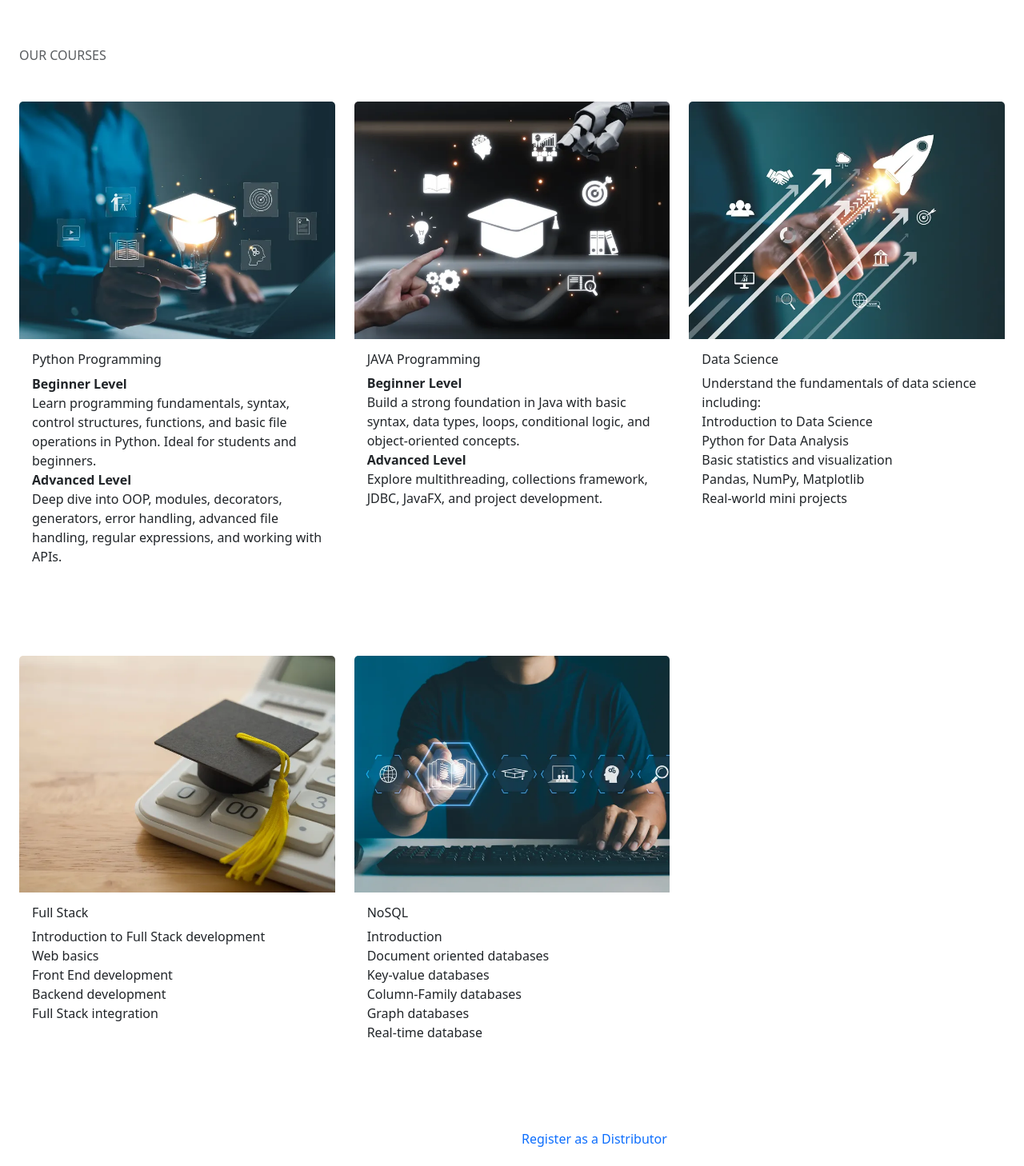
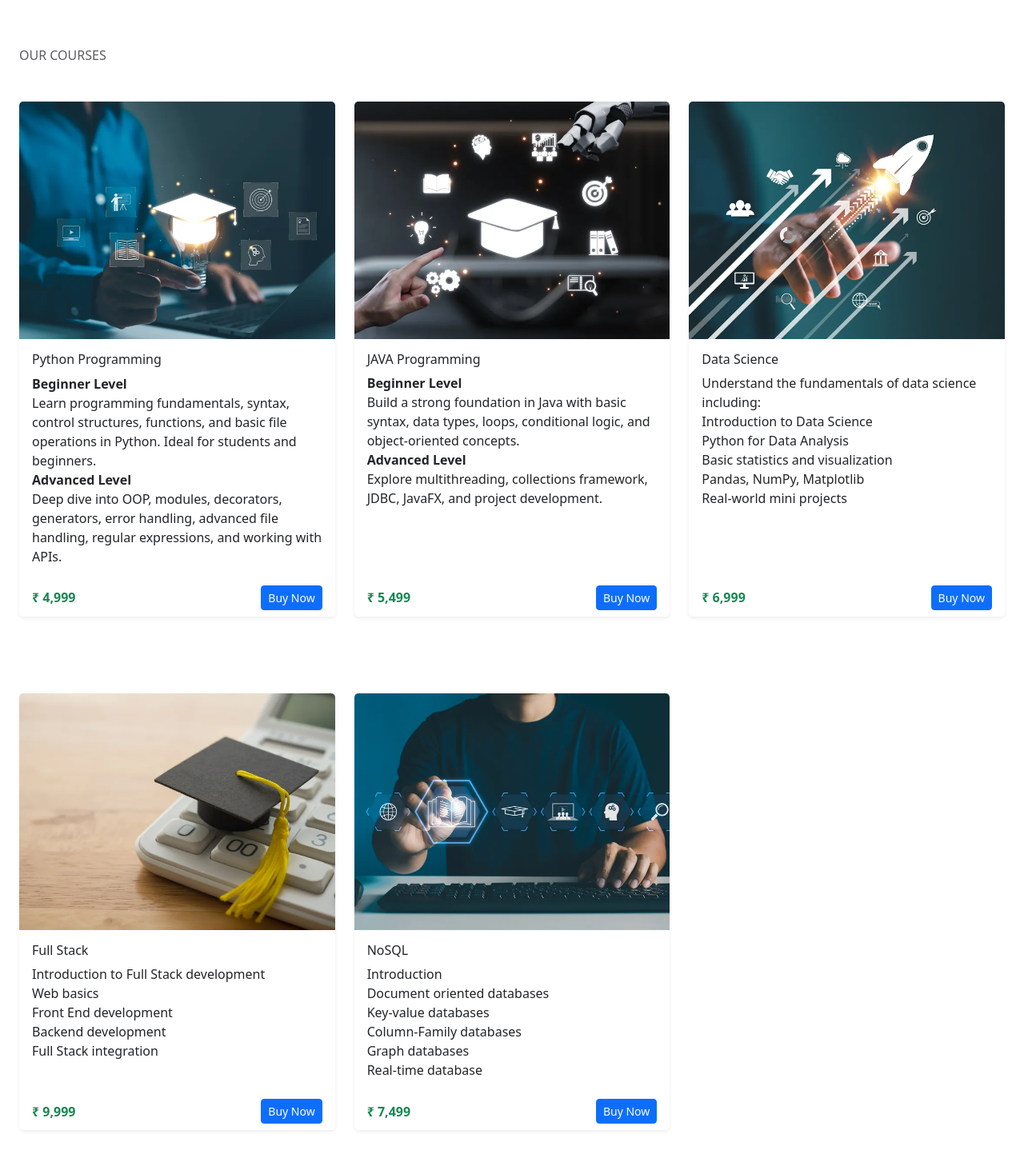
Before and after one commit to Rajasekhara018/edu-frontend, an Angular app in the folder webSite/: page / in a window 1280 px wide. Shown: the part 880-2338 px from the top of the page at 80% size. Built offline with nearby package versions, Linux system fonts and the light colour scheme.

Commit message:
pateway page integration changes

```diff
--- a/webSite/src/app/checkout/checkout.component.ts
+++ b/webSite/src/app/checkout/checkout.component.ts
@@ -1,5 +1,5 @@
-import { ChangeDetectorRef, Component } from '@angular/core';
-import { Router } from '@angular/router';
+import { ChangeDetectorRef, Component, OnInit } from '@angular/core';
+import { ActivatedRoute, Router } from '@angular/router';
 import { HttpClient } from '@angular/common/http';
 import { MatDialog } from '@angular/material/dialog';
 
@@ -7,13 +7,39 @@ export class TAmount {
   value!: any;
   code!: string;
 }
-
+export const COURSE_DATA: Record<string, { name: string; price: number; image: string }> = {
+  'fullstack': {
+    name: 'Full Stack',
+    price: 9999,
+    image: '../../../../assets/fullstack.webp'
+  },
+  'nosql': {
+    name: 'NoSQL',
+    price: 7499,
+    image: '../../../../assets/nosql.webp'
+  },
+  'python': {
+    name: 'Python Programming',
+    price: 4999,
+    image: '../../../../assets/python.webp'
+  },
+  'datascience': {
+    name: 'Data Science',
+    price: 6999,
+    image: '../../../../assets/datascience.webp'
+  },
+  'java': {
+    name: 'JAVA Programming',
+    price: 5499,
+    image: '../../../../assets/java.webp'
+  }
+};
 @Component({
   selector: 'app-checkout',
   templateUrl: './checkout.component.html',
   styleUrls: ['./checkout.component.scss']
 })
-export class CheckoutComponent {
+export class CheckoutComponent implements OnInit {
   selectedPaymentMethod: string = '';
   amtValue = new TAmount();
   amount: number = 100;
@@ -21,19 +47,29 @@ export class CheckoutComponent {
   taxes: number = 2;
   currencyCode!: string;
   redirectURL!: string;
-  constructor(public router: Router,public cdr: ChangeDetectorRef, public http: HttpClient, public dialog: MatDialog,
+  constructor(public router: Router, public cdr: ChangeDetectorRef, public http: HttpClient, public dialog: MatDialog,
+    public route: ActivatedRoute
   ) {
     this.currencyCode = localStorage.getItem('currencyCode')!;
     this.amtValue = new TAmount();
-
+  }
+  course!: any;
+  ngOnInit(): void {
+    this.amount = Number(this.route.snapshot.paramMap.get('amount'));
+    // this.course = this.route.snapshot.paramMap.get('course')!;
+    const courseKey = this.route.snapshot.paramMap.get('course');
+    if (courseKey) {
+      this.course = COURSE_DATA[courseKey];
+    }
   }
   generateRandomId() {
     return Math.random().toString(36).substring(2, 10);
   }
-
-
   getSum(amount: number, taxes: number): number {
     return Number(amount) + Number(taxes);
+  }
+  navigatetoCheckout() {
+    this.router.navigate(['/checkout-page', this.getSum(this.amount, this.taxes)]);
   }
 
   navigatetopay(payType: string) {
@@ -289,7 +325,7 @@ export class CheckoutComponent {
     popObj.paymentChannel = this.selectedPaymentMethod;
 
     const data = {
-        typeofRule : "U",
+      typeofRule: "U",
       transactionAmount: Number(this.amount) + Number(this.taxes),
       paymentChannel: popObj.paymentChannel,
       walletName: popObj.walletName
--- a/webSite/src/app/components/header/landing/landing.component.html
+++ b/webSite/src/app/components/header/landing/landing.component.html
@@ -48,12 +48,147 @@
       </ul>
     </div>
   </section>
-
   <section class="py-5">
     <div class="container">
       <h3 class="text-uppercase text-muted mb-5">Our Courses</h3>
       <div class="row g-4">
+
         <!-- Python Programming Card -->
+        <div class="col-12 col-md-6 col-lg-4">
+          <div class="card h-100 border-0 shadow-sm">
+            <img src="../../../../assets/python.webp" class="card-img-top" alt="Python Programming" />
+            <div class="card-body">
+              <h5 class="card-title">Python Programming</h5>
+              <p class="fw-semibold">Beginner Level</p>
+              <ul>
+                <li>
+                  Learn programming fundamentals, syntax, control structures,
+                  functions, and basic file operations in Python. Ideal for
+                  students and beginners.
+                </li>
+              </ul>
+              <p class="fw-semibold">Advanced Level</p>
+              <ul>
+                <li>
+                  Deep dive into OOP, modules, decorators, generators, error
+                  handling, advanced file handling, regular expressions, and
+                  working with APIs.
+                </li>
+              </ul>
+            </div>
+            <div class="card-footer bg-white border-0 d-flex justify-content-between align-items-center">
+              <span class="fw-bold text-success">₹ 4,999</span>
+              <button class="btn btn-primary btn-sm" (click)="paymentPage('python',4999)">Buy Now</button>
+            </div>
+          </div>
+        </div>
+
+        <!-- Java Programming Card -->
+        <div class="col-12 col-md-6 col-lg-4">
+          <div class="card h-100 border-0 shadow-sm">
+            <img src="../../../../assets/java.webp" class="card-img-top" alt="Java Programming" />
+            <div class="card-body">
+              <h5 class="card-title">JAVA Programming</h5>
+              <p class="fw-semibold">Beginner Level</p>
+              <ul>
+                <li>
+                  Build a strong foundation in Java with basic syntax, data
+                  types, loops, conditional logic, and object-oriented concepts.
+                </li>
+              </ul>
+              <p class="fw-semibold">Advanced Level</p>
+              <ul>
+                <li>
+                  Explore multithreading, collections framework, JDBC, JavaFX,
+                  and project development.
+                </li>
+              </ul>
+            </div>
+            <div class="card-footer bg-white border-0 d-flex justify-content-between align-items-center">
+              <span class="fw-bold text-success">₹ 5,499</span>
+              <button class="btn btn-primary btn-sm" (click)="paymentPage('java',5499)">Buy Now</button>
+            </div>
+          </div>
+        </div>
+
+        <!-- Data Science Card -->
+        <div class="col-12 col-md-6 col-lg-4">
+          <div class="card h-100 border-0 shadow-sm">
+            <img src="../../../../assets/datascience.webp" class="card-img-top" alt="Data Science" />
+            <div class="card-body">
+              <h5 class="card-title">Data Science</h5>
+              <p>Understand the fundamentals of data science including:</p>
+              <ul>
+                <li>Introduction to Data Science</li>
+                <li>Python for Data Analysis</li>
+                <li>Basic statistics and visualization</li>
+                <li>Pandas, NumPy, Matplotlib</li>
+                <li>Real-world mini projects</li>
+              </ul>
+            </div>
+            <div class="card-footer bg-white border-0 d-flex justify-content-between align-items-center">
+              <span class="fw-bold text-success">₹ 6,999</span>
+              <button class="btn btn-primary btn-sm" (click)="paymentPage('datascience',6999)">Buy Now</button>
+            </div>
+          </div>
+        </div>
+      </div>
+    </div>
+  </section>
+  <section class="py-5">
+    <div class="container">
+      <div class="row g-4">
+
+        <!-- Full Stack Course -->
+        <div class="col-12 col-md-4">
+          <div class="card h-100 border-0 shadow-sm">
+            <img src="../../../../assets/fullstack.webp" class="card-img-top" alt="Full Stack" />
+            <div class="card-body">
+              <h5 class="card-title">Full Stack</h5>
+              <ul>
+                <li>Introduction to Full Stack development</li>
+                <li>Web basics</li>
+                <li>Front End development</li>
+                <li>Backend development</li>
+                <li>Full Stack integration</li>
+              </ul>
+            </div>
+            <div class="card-footer bg-white border-0 d-flex justify-content-between align-items-center">
+              <span class="fw-bold text-success">₹ 9,999</span>
+              <button class="btn btn-primary btn-sm" (click)="paymentPage('fullstack',9999)">Buy Now</button>
+            </div>
+          </div>
+        </div>
+
+        <!-- NoSQL Course -->
+        <div class="col-12 col-md-4">
+          <div class="card h-100 border-0 shadow-sm">
+            <img src="../../../../assets/nosql.webp" class="card-img-top" alt="NoSQL" />
+            <div class="card-body">
+              <h5 class="card-title">NoSQL</h5>
+              <ul>
+                <li>Introduction</li>
+                <li>Document oriented databases</li>
+                <li>Key-value databases</li>
+                <li>Column-Family databases</li>
+                <li>Graph databases</li>
+                <li>Real-time database</li>
+              </ul>
+            </div>
+            <div class="card-footer bg-white border-0 d-flex justify-content-between align-items-center">
+              <span class="fw-bold text-success">₹ 7,499</span>
+              <button class="btn btn-primary btn-sm" (click)="paymentPage('nosql',7499)">Buy Now</button>
+            </div>
+          </div>
+        </div>
+      </div>
+    </div>
+  </section>
+
+  <!-- <section class="py-5">
+    <div class="container">
+      <h3 class="text-uppercase text-muted mb-5">Our Courses</h3>
+      <div class="row g-4">
         <div class="col-12 col-md-6 col-lg-4">
           <div class="card h-100 border-0">
             <img src="../../../../assets/python.webp" class="card-img-top" alt="Python Programming" />
@@ -79,7 +214,6 @@
           </div>
         </div>
 
-        <!-- Java Programming Card -->
         <div class="col-12 col-md-6 col-lg-4">
           <div class="card h-100 border-0">
             <img src="../../../../assets/java.webp" class="card-img-top" alt="Java Programming" />
@@ -103,7 +237,6 @@
           </div>
         </div>
 
-        <!-- Data Science Card -->
         <div class="col-12 col-md-6 col-lg-4">
           <div class="card h-100 border-0">
             <img src="../../../../assets/datascience.webp" class="card-img-top" alt="Data Science" />
@@ -122,13 +255,12 @@
         </div>
       </div>
     </div>
-  </section>
+  </section> -->
 
   <!-- Courses Section -->
-  <section class="py-5">
+  <!-- <section class="py-5">
     <div class="container">
       <div class="row g-4">
-        <!-- Full Stack Course -->
         <div class="col-12 col-md-4">
           <div class="card h-100 border-0">
             <img src="../../../../assets/fullstack.webp" class="card-img-top" alt="Full Stack" />
@@ -144,8 +276,6 @@
             </div>
           </div>
         </div>
-
-        <!-- NoSQL Course -->
         <div class="col-12 col-md-4">
           <div class="card h-100 border-0">
             <img src="../../../../assets/nosql.webp" class="card-img-top" alt="NoSQL" />
@@ -164,7 +294,7 @@
         </div>
       </div>
     </div>
-  </section>
+  </section> -->
   <div class="container py-5">
     <div class="row align-items-center">
       <div class="col-lg-6 mb-4 mb-lg-0 text-center">
@@ -296,7 +426,7 @@
           </div>
           <div class="d-grid">
             <button type="submit" class="btn btn-primary btn-send" (click)="register()"
-            [disabled]="!userobjForm.form.valid">
+              [disabled]="!userobjForm.form.valid">
               Register
             </button>
           </div>
--- a/webSite/src/app/components/header/landing/landing.component.ts
+++ b/webSite/src/app/components/header/landing/landing.component.ts
@@ -1,4 +1,5 @@
 import { Component } from '@angular/core';
+import { Router } from '@angular/router';
 import { APIPath } from 'src/app/Services/api-enum';
 import { Customer } from 'src/app/Services/model';
 import { PayeaseRestservice } from 'src/app/Services/payease-restservice';
@@ -11,7 +12,7 @@ import { PayeaseRestservice } from 'src/app/Services/payease-restservice';
 export class LandingComponent {
   isLoading!: boolean;
   customerObj = new Customer();
-  constructor(private postService: PayeaseRestservice) {
+  constructor(private postService: PayeaseRestservice, public router: Router) {
 
   }
 
@@ -33,4 +34,7 @@ export class LandingComponent {
       }
     });
   }
+  paymentPage(course:string,amount: number) {
+    this.router.navigate(['/payment-page',course, amount]);
+  }
 }
```
Also changed, not shown: webSite/src/app/app-routing.module.ts (+12 -8 lines), webSite/src/app/checkout/checkout.component.html (+14 -12 lines), webSite/src/app/paymentGateways/razorpay-pg/razorpay-pg.component.ts (+5 -4 lines). Lines whose indentation alone changed are shown as unchanged.
